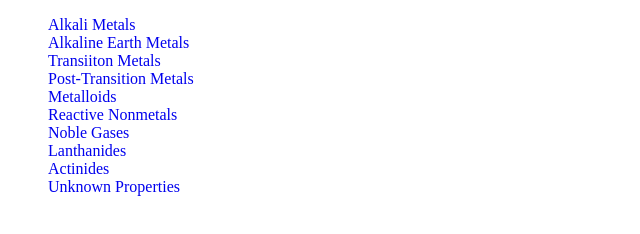
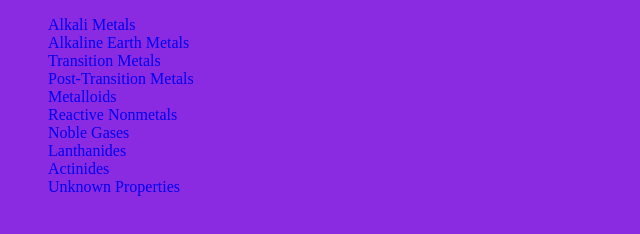
Before and after one commit to studgenius/periodic-table, a plain HTML site: page index.html in a window 1280 px wide. Shown: the whole page, without its empty margins (0-640 px from the left). Drawn offline with Linux system fonts and the light colour scheme; files that its build step writes are made by us from their sources.

Commit message:
changes made to css

```diff
--- a/CSS/style.css
+++ b/CSS/style.css
@@ -2,9 +2,12 @@
 *::before,
 *::after {
     box-sizing: border-box;
+    background-color: blueviolet;
 }
 
-nav, ul, li, a{
+nav, ul, li, a {
     text-decoration: none;
     list-style-type: none;
+    margin: o;
+    padding: o;
 }
--- a/index.html
+++ b/index.html
@@ -12,7 +12,7 @@
             <ul>
                 <li><a href="#">Alkali Metals</a></li>
                 <li><a href="#">Alkaline Earth Metals</a></li>
-                <li><a href="#">Transiiton Metals</a></li>
+                <li><a href="#">Transition Metals</a></li>
                 <li><a href="#">Post-Transition Metals</a></li>
                 <li><a href="#">Metalloids</a></li>
                 <li><a href="#">Reactive  Nonmetals</a></li>
```
